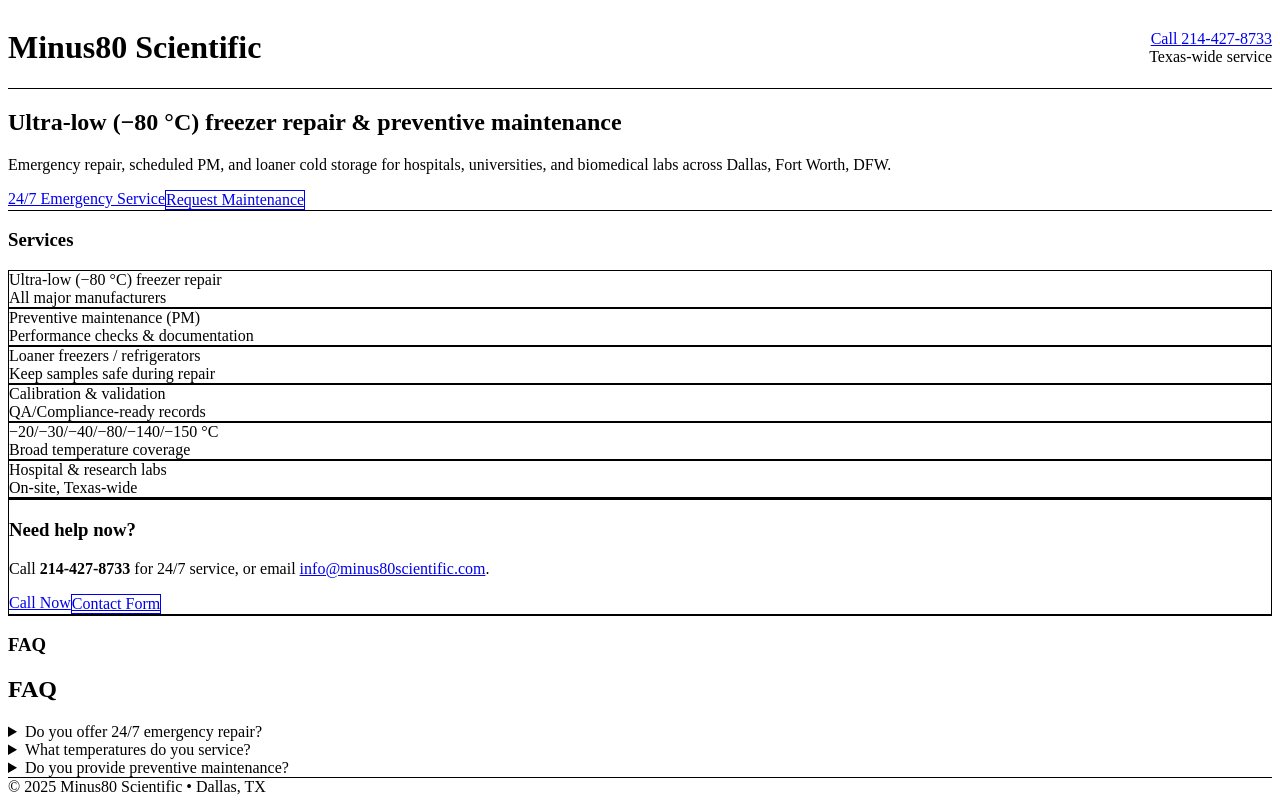
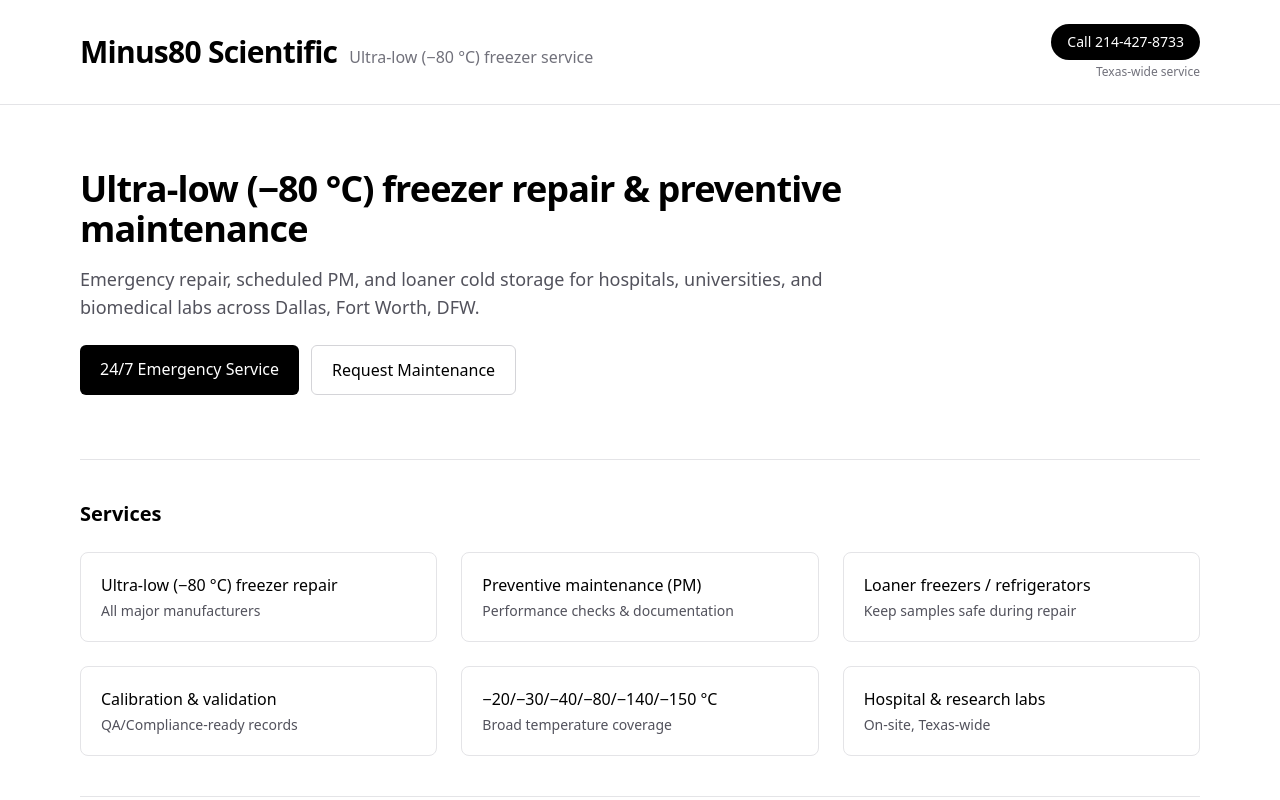
Before and after one commit to minus80scientific/minus80-sci, a React (Vite) app: page / in a window 1280 px wide. Shown: the top 800 px of the page. Built offline with nearby package versions, Linux system fonts and the light colour scheme.

Commit message:
Restore layout shell/styles from 18cc5cd; keep new SEO pages

```diff
--- a/index.html
+++ b/index.html
@@ -1,17 +1,16 @@
 <!doctype html>
 <html lang="en">
   <head>
-  <meta name="google-site-verification" content="qwfq1FCL0mxtk2Wb-eJ7tEt664LtJT4yoAj2daS0fH0" />
     <meta charset="utf-8" />
     <meta name="viewport" content="width=device-width, initial-scale=1" />
 
     <title>Minus 80 Scientific</title>
-    <meta name="description" content="Minus 80 Scientific â€” Dallas cold storage experts. Ultra-low (-80Â°C) freezer repair, preventive maintenance, and 24/7 emergency service." />
+    <meta name="description" content="Minus 80 Scientific — Dallas cold storage experts. Ultra-low (-80°C) freezer repair, preventive maintenance, and 24/7 emergency service." />
     <meta name="theme-color" content="#1B8BB4" />
 
     <!-- Open Graph / Twitter (nice link previews) -->
     <meta property="og:title" content="Minus 80 Scientific" />
-    <meta property="og:description" content="Dallas cold storage experts. Ultra-low (-80Â°C) freezer repair, preventive maintenance, and 24/7 emergency service." />
+    <meta property="og:description" content="Dallas cold storage experts. Ultra-low (-80°C) freezer repair, preventive maintenance, and 24/7 emergency service." />
     <meta property="og:url" content="https://www.minus80scientific.com/" />
     <meta property="og:image" content="/og-image.png" />
     <meta property="og:type" content="website" />
--- a/public/index.html
+++ b/public/index.html
@@ -1,6 +1,6 @@
 <!doctype html>
 <html lang="en">
-  <head>`r`n  <meta name="google-site-verification" content="qwfq1FCL0mxtk2Wb-eJ7tEt664LtJT4yoAj2daS0fH0" />
+  <head>
     <meta charset="utf-8" />
     <link rel="icon" href="%PUBLIC_URL%/favicon.ico" />
     <meta name="viewport" content="width=device-width, initial-scale=1" />
@@ -10,11 +10,7 @@
     <!-- Human-visible SEO -->
     <meta
       name="description"
-<<<<<<< HEAD
       content="Minus 80 Scientific — Dallas cold storage experts. Ultra-low (−80°C) freezer repair, preventive maintenance, and 24/7 emergency service."
-=======
-      content="Minus 80 Scientific ” Dallas cold storage experts. Ultra-low (-80°C) freezer repair, preventive maintenance, and 24/7 emergency service."
->>>>>>> phone-swap-prod
     />
 
     <!-- Canonical -->
--- a/src/index.css
+++ b/src/index.css
@@ -1,3 +1,69 @@
-@tailwind base;
-@tailwind components;
-@tailwind utilities;
+@import "tailwindcss";
+
+/* Tailwind v4 theme tokens so utilities like bg-background, text-foreground,
+   and border-border work. Adjust to your palette if you like. */
+@theme {
+  --color-background: #ffffff;
+  --color-foreground: #0a0a0a;
+
+  --color-card: #ffffff;
+  --color-card-foreground: #0a0a0a;
+
+  --color-popover: #ffffff;
+  --color-popover-foreground: #0a0a0a;
+
+  --color-primary: #000000;
+  --color-primary-foreground: #ffffff;
+
+  --color-secondary: var(--zinc-200);
+  --color-secondary-foreground: var(--zinc-900);
+
+  --color-muted: var(--zinc-100);
+  --color-muted-foreground: var(--zinc-600);
+
+  --color-accent: var(--zinc-100);
+  --color-accent-foreground: var(--zinc-900);
+
+  --color-destructive: #ef4444;
+  --color-destructive-foreground: #ffffff;
+
+  /* 👇 These two are the important ones for your error */
+  --color-border: var(--zinc-200);
+  --color-input: var(--zinc-200);
+
+  --color-ring: var(--zinc-800);
+}
+
+/* Optional: dark theme variant if you use .dark on <html> or <body> */
+@variant dark (&:where(.dark, [data-theme="dark"]));
+
+@theme .dark {
+  --color-background: #0a0a0a;
+  --color-foreground: #fafafa;
+
+  --color-card: #0a0a0a;
+  --color-card-foreground: #fafafa;
+
+  --color-popover: #0a0a0a;
+  --color-popover-foreground: #fafafa;
+
+  --color-primary: #ffffff;
+  --color-primary-foreground: #000000;
+
+  --color-secondary: var(--zinc-800);
+  --color-secondary-foreground: #fafafa;
+
+  --color-muted: var(--zinc-800);
+  --color-muted-foreground: var(--zinc-400);
+
+  --color-accent: var(--zinc-800);
+  --color-accent-foreground: #fafafa;
+
+  --color-destructive: #7f1d1d;
+  --color-destructive-foreground: #ffffff;
+
+  --color-border: var(--zinc-800);
+  --color-input: var(--zinc-800);
+
+  --color-ring: var(--zinc-300);
+}
```
